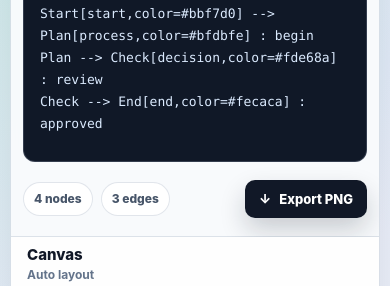
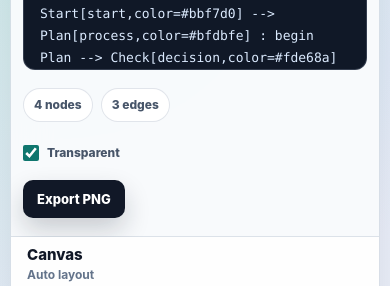
Before and after one commit to EshbanTheLearner/Graphly, a React (Vite) app: page / in a window 390 px wide. Shown: the part 145-431 px from the top of the page. Built offline with nearby package versions, Linux system fonts and the light colour scheme.

Commit message:
Fix diagram export options

```diff
--- a/src/App.jsx
+++ b/src/App.jsx
@@ -11,6 +11,7 @@ export default function App() {
   const [input, setInput] = useState(`Start[start,color=#bbf7d0] --> Plan[process,color=#bfdbfe] : begin
 Plan --> Check[decision,color=#fde68a] : review
 Check --> End[end,color=#fecaca] : approved`);
+  const [transparentExport, setTransparentExport] = useState(true);
 
   const graphRef = useRef(null);
 
@@ -45,7 +46,21 @@ Check --> End[end,color=#fecaca] : approved`);
               <span>{graph.nodes.length} nodes</span>
               <span>{graph.edges.length} edges</span>
             </div>
-            <ExportButton targetRef={graphRef} />
+            <div className="export-controls">
+              <label className="toggle-row">
+                <input
+                  type="checkbox"
+                  checked={transparentExport}
+                  onChange={(event) => setTransparentExport(event.target.checked)}
+                />
+                <span>Transparent</span>
+              </label>
+              <ExportButton
+                targetRef={graphRef}
+                nodes={graph.nodes}
+                transparentBackground={transparentExport}
+              />
+            </div>
           </div>
         </aside>
 
--- a/src/components/ExportButton.jsx
+++ b/src/components/ExportButton.jsx
@@ -1,10 +1,45 @@
 import { toPng } from "html-to-image";
+import { getNodesBounds, getViewportForBounds } from "reactflow";
 
-export default function ExportButton({ targetRef }) {
+const exportPadding = 96;
+const fallbackNodeSize = {
+  width: 160,
+  height: 90
+};
+
+export default function ExportButton({
+  targetRef,
+  nodes,
+  transparentBackground
+}) {
   const handleExport = async () => {
     if (!targetRef.current) return;
 
-    const dataUrl = await toPng(targetRef.current);
+    const viewport = targetRef.current.querySelector(".react-flow__viewport");
+    if (!viewport) return;
+
+    const nodesWithDimensions = nodes.map((node) => ({
+      ...node,
+      width: node.width ?? fallbackNodeSize.width,
+      height: node.height ?? fallbackNodeSize.height
+    }));
+    const bounds = getNodesBounds(nodesWithDimensions);
+    const width = Math.ceil(bounds.width + exportPadding * 2);
+    const height = Math.ceil(bounds.height + exportPadding * 2);
+    const viewportTransform = getViewportForBounds(bounds, width, height, 0.5, 2);
+
+    const dataUrl = await toPng(viewport, {
+      backgroundColor: transparentBackground ? undefined : "#f8fafc",
+      cacheBust: true,
+      height,
+      pixelRatio: 2,
+      style: {
+        height: `${height}px`,
+        transform: `translate(${viewportTransform.x}px, ${viewportTransform.y}px) scale(${viewportTransform.zoom})`,
+        width: `${width}px`
+      },
+      width
+    });
 
     const link = document.createElement("a");
     link.download = "diagram.png";
@@ -14,7 +49,6 @@ export default function ExportButton({ targetRef }) {
 
   return (
     <button className="export-button" onClick={handleExport}>
-      <span aria-hidden="true">↓</span>
       Export PNG
     </button>
   );
--- a/src/styles/app.css
+++ b/src/styles/app.css
@@ -139,6 +139,32 @@ textarea {
   justify-content: space-between;
   gap: 14px;
   padding: 18px;
+}
+
+.export-controls {
+  display: flex;
+  align-items: center;
+  gap: 10px;
+}
+
+.toggle-row {
+  display: inline-flex;
+  align-items: center;
+  gap: 8px;
+  min-height: 34px;
+  white-space: nowrap;
+  color: #475569;
+  cursor: pointer;
+  font-size: 12px;
+  font-weight: 800;
+}
+
+.toggle-row input {
+  width: 16px;
+  height: 16px;
+  margin: 0;
+  accent-color: #0f766e;
+  cursor: pointer;
 }
 
 .graph-stats {
@@ -308,6 +334,12 @@ textarea {
     padding-left: 12px;
   }
 
+  .panel-footer,
+  .export-controls {
+    align-items: flex-start;
+    flex-direction: column;
+  }
+
   .diagram-toolbar {
     min-height: 54px;
     padding: 0 16px;
```
